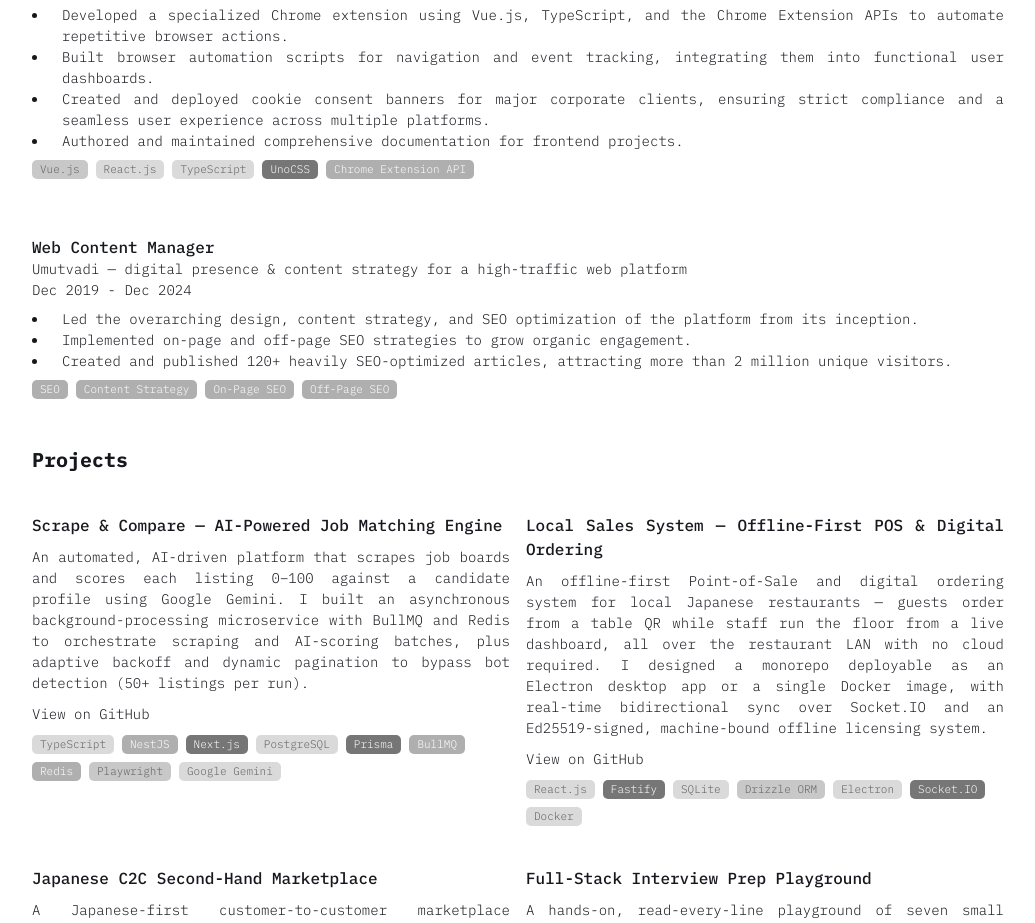
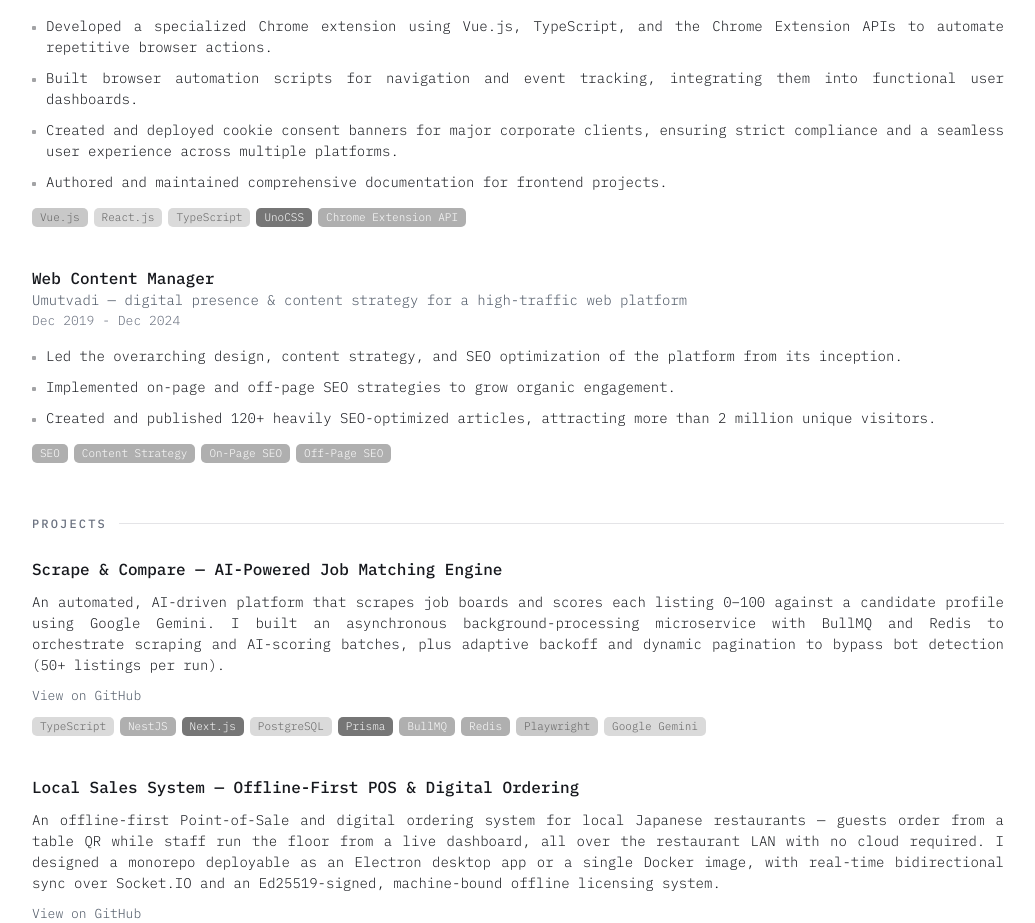
Before and after one commit to ramazandogna/resume-ramazan-dogna, a React (Vite) app: page / in a window 1280 px wide. Shown: the part 1167-2090 px from the top of the page, without its empty margins (122-1157 px from the left). Built offline with nearby package versions, Linux system fonts and the light colour scheme.

Commit message:
Lift hovered cards and dim their siblings consistently

```diff
--- a/src/components/layouts/Experience/index.tsx
+++ b/src/components/layouts/Experience/index.tsx
@@ -7,18 +7,20 @@ interface ExperienceProps {
 
 export default function Experience({ experience }: ExperienceProps) {
   return (
-    <div className="flex flex-col gap-2">
+    <div className="flex flex-col gap-3">
       <div className="flex flex-col">
         <h3>{experience.title}</h3>
-        <p>{experience.company}</p>
-        <p>{experience.date}</p>
+        <p className="text-[var(--ink-soft)]">{experience.company}</p>
+        <p className="text-13px text-[var(--muted)]">{experience.date}</p>
       </div>
-      <ul className="list-disc pl-4">
+      <ul className="bullet-list sub-hover-container flex flex-col gap-1">
         {experience.responsibilities.map((responsibility, index) => (
-          <li key={index}>{responsibility}</li>
+          <li key={index} className="sub-hover">
+            {responsibility}
+          </li>
         ))}
       </ul>
-      <div className="badge-container flex flex-wrap gap-2">
+      <div className="badge-container flex flex-wrap gap-1.5">
         {experience.technologies.map((tech, index) => (
           <span key={index} className="badge">
             <Badge variant={tech.variant} size="small">
--- a/src/components/layouts/Project/index.tsx
+++ b/src/components/layouts/Project/index.tsx
@@ -9,24 +9,26 @@ export default function Project({ projectIndex }: ProjectProps) {
   const project = projectsData[projectIndex];
 
   return (
-    <div className="flex flex-col gap-10px">
+    <div className="flex flex-col gap-2">
       <h3>{project.title}</h3>
-      <p>{project.description}</p>
+      <div className="sub-hover-container flex flex-col gap-1">
+        <p className="sub-hover">{project.description}</p>
+        <span className="sub-hover text-13px">
           {project.linkUrl ? (
-        <span className="">
             <a
-            className="link-effect"
+              className="link-effect text-[var(--ink-soft)]"
               href={project.linkUrl}
               target="_blank"
               rel="noopener noreferrer"
             >
               {project.linkText}
             </a>
+          ) : (
+            <span className="text-[var(--muted)]">No Public Link</span>
+          )}
         </span>
-      ) : (
-        <span className="text-gray-500">No Public Link</span>
-      )}
-      <div className="badge-container flex flex-wrap gap-2">
+      </div>
+      <div className="badge-container flex flex-wrap gap-1.5">
         {project.technologies.map((tech, index) => (
           <span key={index} className="badge">
             <Badge variant={tech.variant} size="small">
--- a/src/components/ui/SectionTitle/index.tsx
+++ b/src/components/ui/SectionTitle/index.tsx
@@ -1,3 +1,10 @@
 export default function SectionTitle({ title }: { title: string }) {
-  return <h2 className="font-bold text-20px my-10px">{title}</h2>;
+  return (
+    <div className="flex items-center gap-3 mt-2 mb-1">
+      <h2 className="text-12px font-500 uppercase tracking-[0.18em] text-[var(--muted)] whitespace-nowrap">
+        {title}
+      </h2>
+      <span className="h-px flex-1 bg-[var(--line)]" />
+    </div>
+  );
 }
--- a/src/layouts/HomeLayout.tsx
+++ b/src/layouts/HomeLayout.tsx
@@ -11,7 +11,7 @@ export default function HomeLayout() {
   return (
     <div className="flex flex-col">
       <Paper>
-        <div className="flex flex-col gap-24px">
+        <div className="flex flex-col gap-8">
           <Header />
           <About />
           <WorkExperiences />
--- a/src/sections/education/index.tsx
+++ b/src/sections/education/index.tsx
@@ -3,9 +3,9 @@ import { educationData } from '../../data/data';
 
 export default function Education() {
   return (
-    <section className="flex flex-col gap-4">
+    <section className="flex flex-col gap-2">
       <SectionTitle title={educationData.title} />
-      <ul className="list-disc pl-4 flex flex-col gap-2 hover-container">
+      <ul className="bullet-list hover-container flex flex-col gap-2">
         {educationData.items.map((item, index) => (
           <li key={index} className="hover-wrapper text-justify">
             {item}
--- a/src/sections/header/index.tsx
+++ b/src/sections/header/index.tsx
@@ -14,20 +14,20 @@ export default function Header() {
               <span className="hover-wrapper">Ramazan</span>{' '}
               <span className="font-bold hover-wrapper">Doğan</span>
             </h2>
-            <h3 className="text-lg mt-2">Software Engineer</h3>
+            <h3 className="text-lg mt-2 text-[var(--ink-soft)]">Software Engineer</h3>
           </div>
 
           {/* Contact Information - Bottom Left */}
           <div className="grid text-13px grid-cols-1 sm:grid-cols-2 gap-2">
-            <div className='flex items-center'>
-              <img
-              src={icons.location}
-              alt="location Icon"
-              className=" mr-2"
-              />
-              Tokyo, Japan</div>
+            <div className="flex items-center">
+              <img src={icons.location} alt="location Icon" className=" mr-2" />
+              Tokyo, Japan
+            </div>
             <div className="flex ">
-              <a href="mailto:doganrmzn40@gmail.com" className="link-effect flex! items-center gap-2">
+              <a
+                href="mailto:doganrmzn40@gmail.com"
+                className="link-effect flex! items-center gap-2"
+              >
                 <img src={icons.mail} alt="mail Icon" className="mr-2" />
                 doganrmzn40@gmail.com
               </a>
@@ -48,8 +48,8 @@ export default function Header() {
                 <img src={icons.site} alt="site Icon" className="mr-2" />
                 ramazandogna.com
                 <span className="tooltip transition-all absolute left-full ml-2 hidden group-hover:block bg-gray-700 text-white text-sm p-2 rounded">
-                  Years ago, I accidentally wrote my last name as "Dogna" instead of "Dogan," and since
-                  then, I've been using it that way on all my social media accounts.
+                  Years ago, I accidentally wrote my last name as "Dogna" instead of "Dogan," and
+                  since then, I've been using it that way on all my social media accounts.
                 </span>
               </a>
             </div>
@@ -83,7 +83,7 @@ export default function Header() {
           <img
             src={profileImage}
             alt="Ramazan Doğan"
-            className="w-40 h-48 md:w-44 md:h-52 object-cover rounded-lg shadow-md"
+            className="w-40 h-48 md:w-44 md:h-52 object-cover rounded-[var(--radius-image)] border border-[var(--line)]"
           />
         </div>
       </div>
--- a/src/sections/projects/index.tsx
+++ b/src/sections/projects/index.tsx
@@ -4,9 +4,9 @@ import { projectsData } from '../../data/data';
 
 export default function Projects() {
   return (
-    <section className="flex flex-col gap-4">
+    <section className="flex flex-col gap-2">
       <SectionTitle title="Projects" />
-      <div className="hover-container grid md:grid-cols-2 grid-cols-1 gap-4">
+      <div className="hover-container flex flex-col gap-4">
         {projectsData.map((_, index) => (
           <div key={index} className="hover-wrapper text-justify">
             <Project projectIndex={index} />
--- a/src/sections/skills/index.tsx
+++ b/src/sections/skills/index.tsx
@@ -4,11 +4,11 @@ import { skillsData } from '../../data/data';
 
 export default function Skills() {
   return (
-    <section className="flex flex-col gap-4">
+    <section className="flex flex-col gap-2">
       <SectionTitle title="Skills" />
-      <div className="flex flex-wrap gap-2 badge-container">
+      <div className="badge-container flex flex-wrap gap-1.5">
         {skillsData.map((skill, index) => (
-          <span key={index} className="badge hover-wrapper">
+          <span key={index} className="badge">
             <Badge variant={skill.variant} size={skill.size}>
               {skill.name}
             </Badge>
--- a/src/sections/workExperiences/index.tsx
+++ b/src/sections/workExperiences/index.tsx
@@ -4,9 +4,9 @@ import SectionTitle from '../../components/ui/SectionTitle';
 
 export default function WorkExperiences() {
   return (
-    <section className="flex flex-col gap-4">
+    <section className="flex flex-col gap-2">
       <SectionTitle title="Work Experience" />
-      <div className="hover-container flex flex-col gap-8 text-justify">
+      <div className="hover-container flex flex-col gap-4 text-justify">
         {experienceData.map((experience, index) => (
           <div key={index} className="hover-wrapper">
             <Experience experience={experience} />
--- a/src/styles/global.css
+++ b/src/styles/global.css
@@ -91,7 +91,9 @@ h3 {
   color: var(--ink);
 }
 
-/* Square-dot bullet list — replaces list-disc so items can carry padding */
+/* Square-dot bullet list — replaces list-disc so items can carry padding.
+   The dot is positioned off the item's own padding, so the same list works
+   whether its items are quiet `.sub-hover` lines or full `.hover-wrapper` cards. */
 .bullet-list {
   list-style: none;
   padding-left: 0;
@@ -105,13 +107,24 @@ h3 {
 .bullet-list > li::before {
   content: '';
   position: absolute;
-  left: 8px;
-  top: 0.72em;
+  left: var(--bullet-left, 8px);
+  top: calc(var(--bullet-offset, 0px) + 0.72em);
   width: 4px;
   height: 4px;
   border-radius: 1px;
   background-color: currentColor;
   opacity: 0.4;
+}
+
+.bullet-list > li.sub-hover {
+  --bullet-offset: 3px;
+  padding-left: 22px;
+}
+
+.bullet-list > li.hover-wrapper {
+  --bullet-offset: 12px;
+  --bullet-left: 14px;
+  padding-left: 30px;
 }
 
 /* ==========================================================================
@@ -281,6 +294,11 @@ h3 {
     margin: 0;
     padding: 10px 12px;
   }
+  .bullet-list > li.hover-wrapper {
+    --bullet-offset: 10px;
+    --bullet-left: 12px;
+    padding-left: 26px;
+  }
   .hover-container:hover .hover-wrapper:not(:hover) {
     filter: none;
     opacity: 1;
```
Also changed, not shown: src/sections/about/index.tsx (+7 -7 lines). Lines whose indentation alone changed are shown as unchanged.
